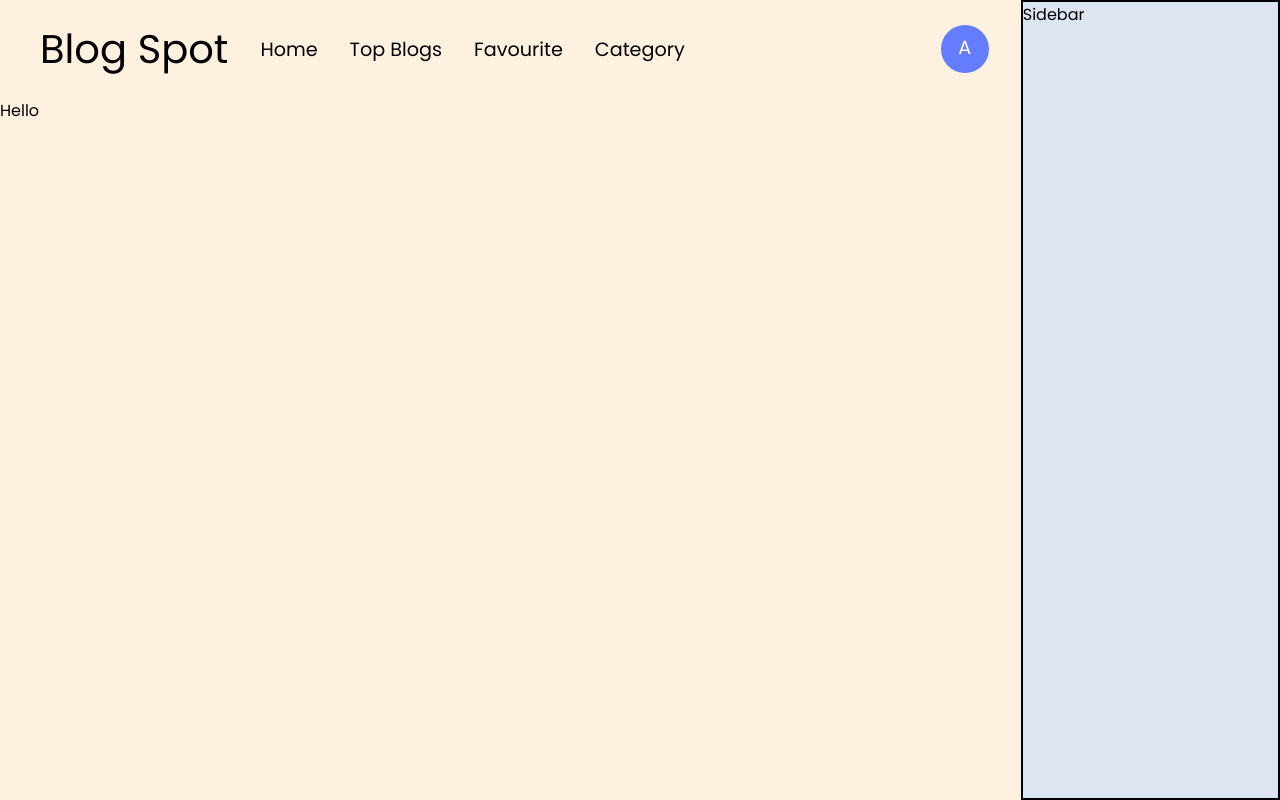
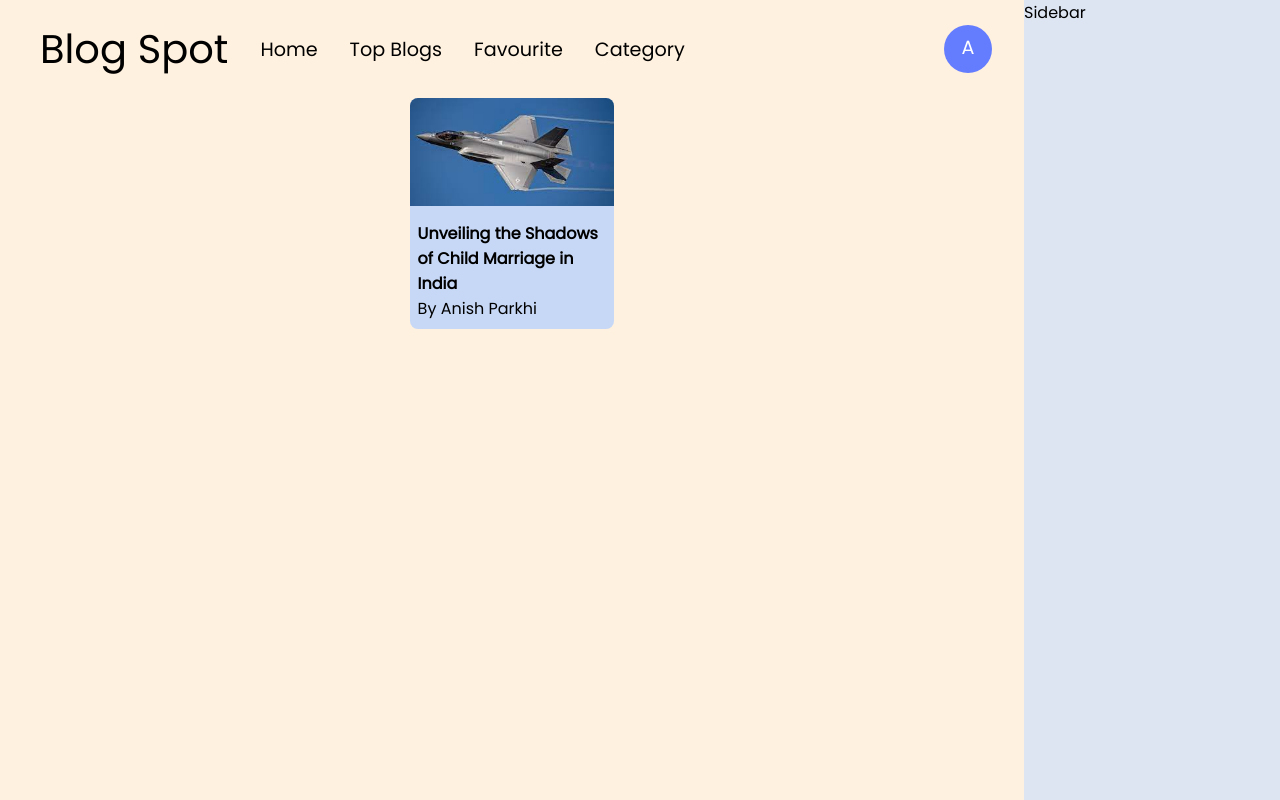
Before and after one commit to Anish-Parkhi/webMosiac_hackathon, a React (Vite) app: page / in a window 1280 px wide. Built offline with nearby package versions, Linux system fonts and the light colour scheme.

Commit message:
added card component

```diff
--- a/src/components/Card/Card.jsx
+++ b/src/components/Card/Card.jsx
@@ -1,9 +1,33 @@
-import React from 'react'
+import React from 'react';
+import dislike from '../../assets/webMosiacImages/dislike.png';
+import image from '../../assets/webMosiacImages/f35.jpeg';
+import like from '../../assets/webMosiacImages/like.png';
+import styles from './Card.module.css';
 
 function Card() {
   return (
-    <div>Card</div>
-  )
+    <div className={styles.cardContainerWrapper}>
+      <img className={styles.imageContainer} src={image} />
+      <div className={styles.bottomContianer}>
+        <div className={styles.titleContainer}>
+          Unveiling the Shadows of Child Marriage in India
+        </div>
+        <div>By Anish Parkhi</div>
+        {/* <div className={styles.likeDislikeContainer}>
+          <div className={styles.likeContainer}>
+            <div>
+              <img className={styles.likeImage} src={like} />
+            </div>
+            <div className={styles.likeCountContainer}>80,000</div>
+          </div>
+          <div className={styles.dislikeContainer}>
+            <img className={styles.dislikeImage} src={dislike} />
+            <div className={styles.dislikeCountContainer}>1,234</div>
+          </div>
+        </div> */}
+      </div>
+    </div>
+  );
 }
 
-export default Card
+export default Card;
--- a/src/components/Card/Card.module.css
+++ b/src/components/Card/Card.module.css
@@ -0,0 +1,54 @@
+.cardContainerWrapper {
+  width: 20%;
+  background-color: #c7d8f6;
+  border-radius: 0.5rem;
+}
+
+.imageContainer {
+  object-fit: cover;
+  width: 100%;
+  border-top-left-radius: 0.5rem;
+  border-top-right-radius: 0.5rem;
+}
+
+.bottomContianer {
+  padding: 0.5rem;
+}
+
+.titleContainer {
+  font-size: 1rem;
+  font-weight: 600;
+}
+
+.likeDislikeContainer{
+    display: flex;
+    flex-direction: row;
+    width: 60%;
+    padding: 0.2rem;
+    border-radius: 0.5rem;
+    background-color: #FFF6D5;
+    margin-top: 0.5rem;
+    gap: 1rem;
+    padding: 0.5rem;
+}
+
+.likeContainer{
+    display: flex;
+    flex-direction: row;
+    width: 100%;
+}
+.likeImage{
+    width: 100%;
+    object-fit: contain;
+}
+
+.dislikeContainer{
+    display: flex;
+    flex-direction: row;
+    width: 100%;
+}
+
+.dislikeImage{
+    width: 100%;
+    object-fit: contain;
+}
--- a/src/components/Home/Home.jsx
+++ b/src/components/Home/Home.jsx
@@ -1,4 +1,5 @@
 import React from 'react';
+import Card from '../Card/Card';
 import Navabar from '../Navbar/Navbar';
 import Sidebar from '../Sidebar/Sidebar';
 import styles from './Home.module.css';
@@ -8,8 +9,9 @@ function Home() {
     <div className={styles.homeWrapperContainer}>
       <div className={styles.homeMainContainer}>
         <Navabar />
-        <div>Hello</div>
-        {/* rest code of home  */}
+        <div className={styles.cardWrapperContainer}>
+          <Card />
+        </div>
       </div>
       <div className={styles.sidebarWrapperContainer}>
         <Sidebar />
--- a/src/components/Home/Home.module.css
+++ b/src/components/Home/Home.module.css
@@ -10,6 +10,12 @@
 }
 .sidebarWrapperContainer{
     flex-basis: 20%;
-    border: 2px solid black;
     background-color: #DDE5F3;
 }
+.cardWrapperContainer{
+    width: 100%;
+    display: flex;
+    flex-direction: row;
+    justify-content: center;
+    gap: 3rem;
+}
```
Also changed, not shown: src/assets/webMosiacImages/dislike.png (added), src/assets/webMosiacImages/like.png (added), src/components/Navbar/Navbar.module.css (line endings or trailing spaces).
